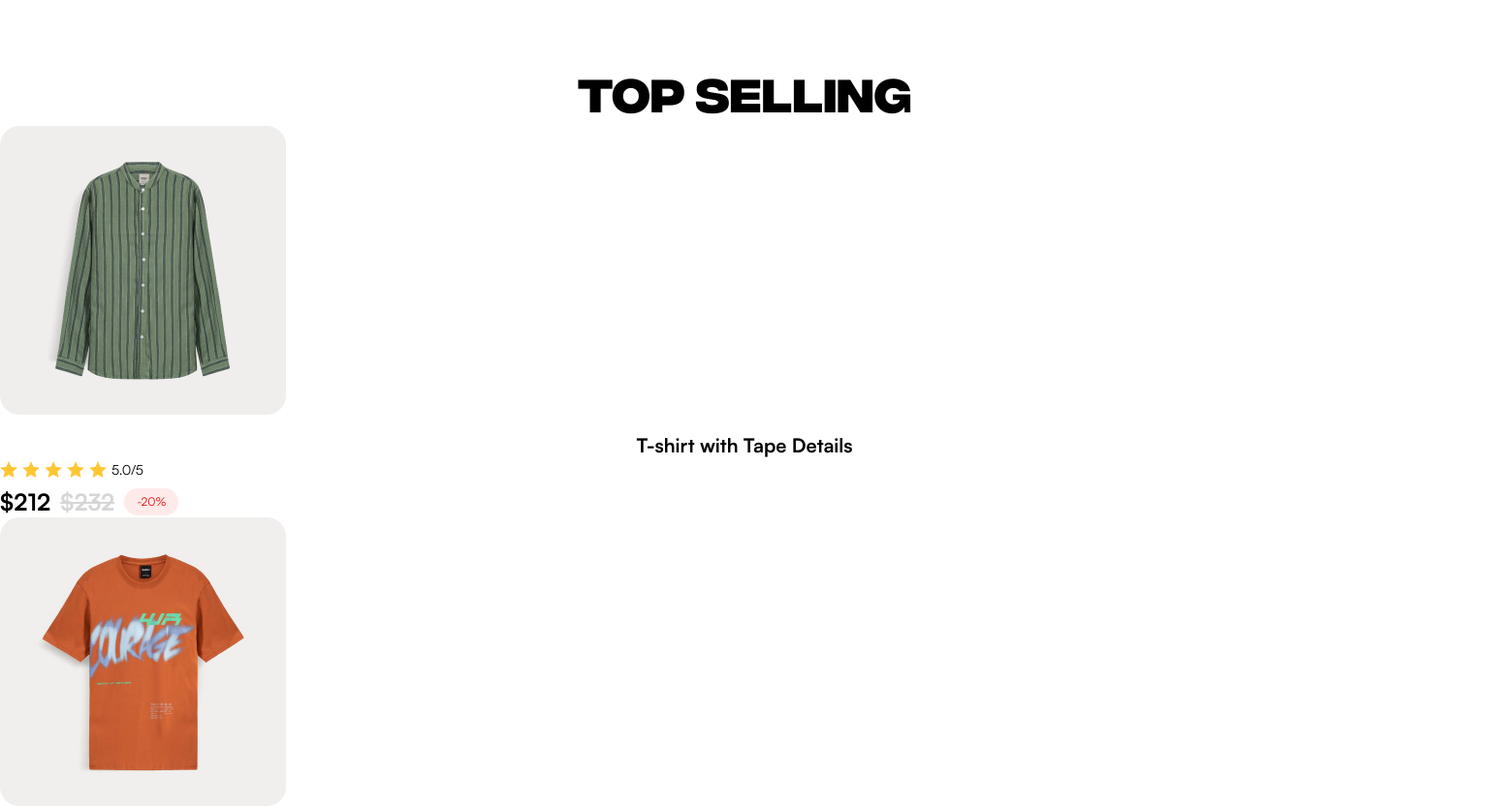
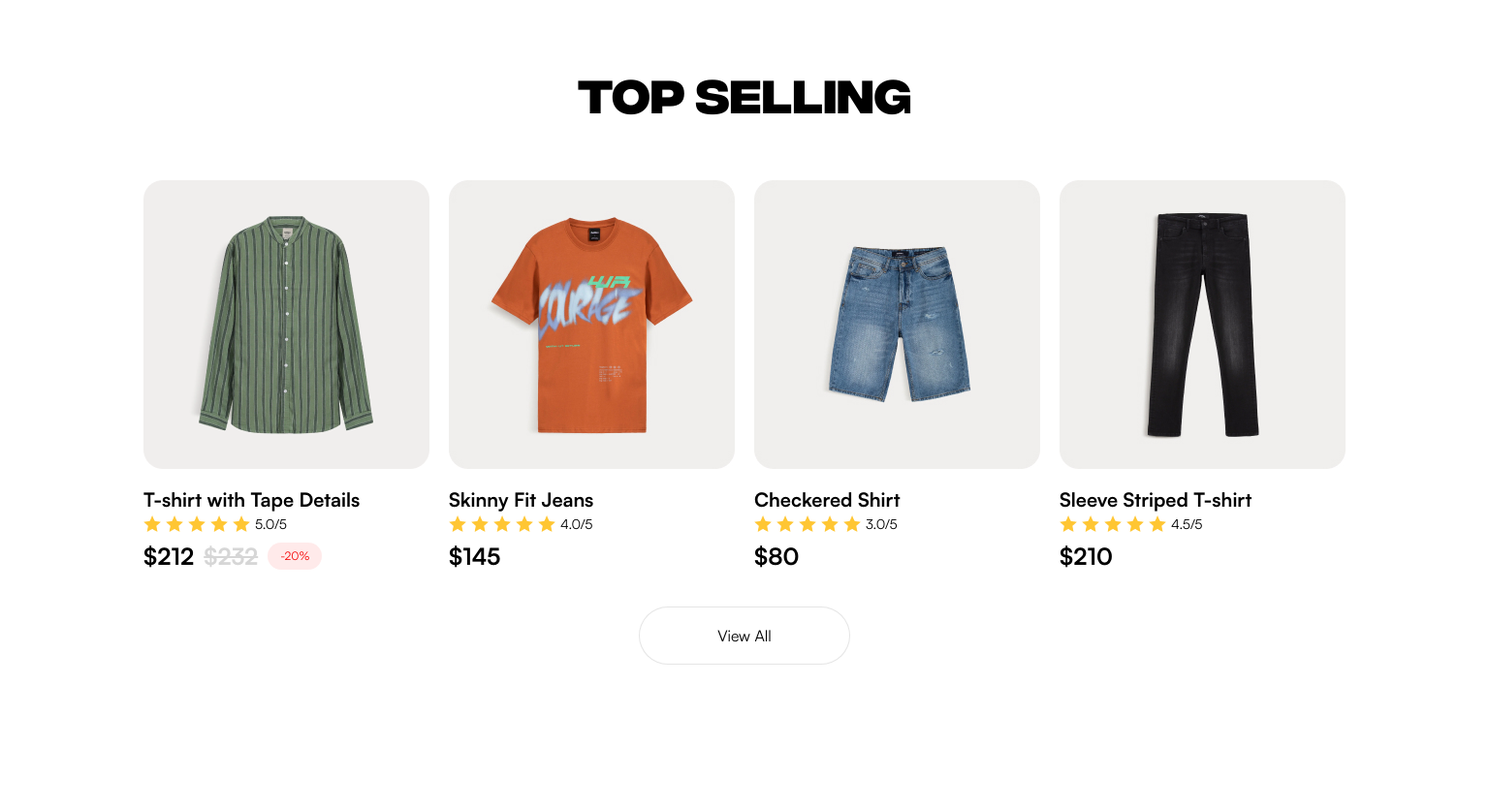
Before and after one commit to Kouk02/Shop.Co-project, a website: page index.html in a window 1536 px wide. Shown: the part 1640-2475 px from the top of the page at 97% size. After the commit the page ends 2390 px from the top, so only its background shows below. Drawn offline with Linux system fonts and the light colour scheme.

Commit message:
update 0.0.11
add TOP SELLING container
and add styles

```diff
--- a/home-page.html
+++ b/home-page.html
@@ -161,7 +161,7 @@
             </li>
           </ul>
         </div>
-        <div class="button-container-new-arrivals">
+        <div class="button-container-new-arrivals container">
         <button class="button-new-arrivals" type="button">View All</button>
         </div>
         <!-- TOP SELLING CONTAINER -->
--- a/scss/styles.scss
+++ b/scss/styles.scss
@@ -326,6 +326,10 @@ header {
     margin-top: 72px;
 }
 
+.product-container-card{
+    text-align: start;
+}
+
 .container-new-arrivals{
     display: flex;
     flex-direction: column;
@@ -394,6 +398,13 @@ header {
     background-color: rgba(255, 51, 51, 0.1);
     padding: 6px 13px;
 }
+
+.button-container-new-arrivals {
+    display: flex;
+    justify-content: center;
+    border-bottom: 1px solid rgba(0, 0, 0, 0.1);
+}
+
 .button-new-arrivals{
     font-family: 'Satoshi', sans-serif;
     font-weight: medium;
@@ -406,5 +417,42 @@ header {
     margin-bottom: 64px;
 }
 //!
+//! START TOP SELLING
+.container-top-selling {
+    display: flex;
+    flex-direction: column;
+    align-items: center;
+    padding: 55px 0px 36px 0px;
+}
+
+.list-product-top-selling {
+    display: flex;
+    justify-content: center;
+    gap: 20px;
+
+}
+
+.item-list-top-selling {
+    max-width: 295px;
+}
+
+.button-container-top-selling {
+    display: flex;
+    justify-content: center;
+}
+
+.button-top-selling {
+    font-family: 'Satoshi', sans-serif;
+    font-weight: medium;
+    font-size: 16px;
+    padding: 18px 80px;
+    color: $black;
+    background-color: $white;
+    border: 1px solid rgba(0, 0, 0, 0.1);
+    border-radius: 62px;
+    margin-bottom: 64px;
+}
+
+//!
 //! End HOME-PAGE
 }
```
Also changed, not shown: css/styles.css, 1 other file.
